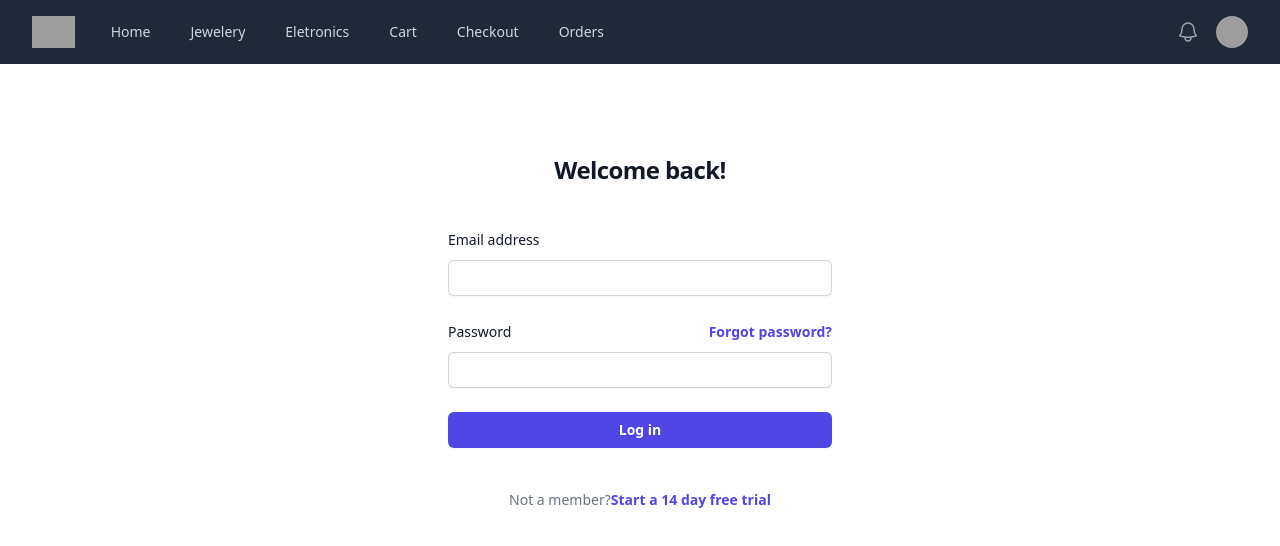
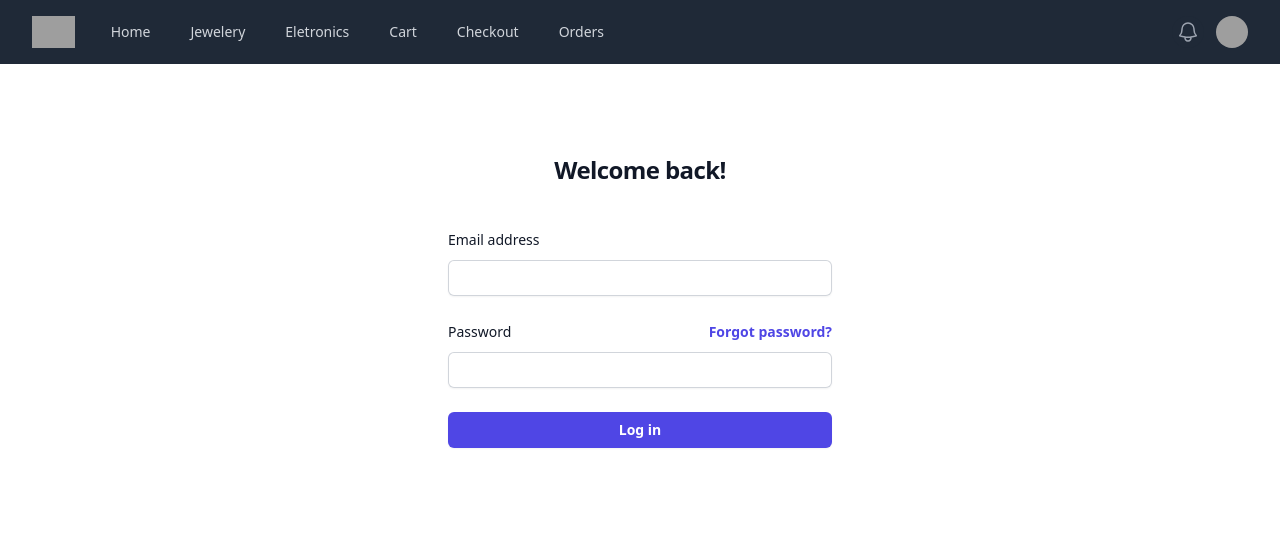
Before and after one commit to ThalesAvila/vite-initial-setup, a React (Vite) app: page /login in a window 1280 px wide. Shown: the top 546 px of the page. Built offline with nearby package versions, Linux system fonts and the light colour scheme; grey boxes are pictures that could not be loaded.

Commit message:
alteracoes componentes login e signup

```diff
--- a/src/aula13/eccommerce/Login.jsx
+++ b/src/aula13/eccommerce/Login.jsx
@@ -68,16 +68,6 @@ export default function Login() {
             </button>
           </div>
         </form>
-
-        <p className="mt-10 text-center text-sm text-gray-500">
-          Not a member?
-          <a
-            href="#"
-            className="font-semibold leading-6 text-indigo-600 hover:text-indigo-500"
-          >
-            Start a 14 day free trial
-          </a>
-        </p>
       </div>
     </div>
   );
--- a/src/aula13/eccommerce/SignUp.jsx
+++ b/src/aula13/eccommerce/SignUp.jsx
@@ -1,6 +1,7 @@
 import React from "react";
+import { Link } from "react-router-dom";
 
-export default function Login() {
+export default function SignUp() {
   return (
     <div className="flex min-h-full flex-col justify-center px-6 py-12 lg:px-8">
       <div className="sm:mx-auto sm:w-full sm:max-w-sm">
@@ -39,12 +40,12 @@ export default function Login() {
                 Password
               </label>
               <div className="text-sm">
-                <a
-                  href="#"
+                <Link
+                  to="/login"
                   className="font-semibold text-indigo-600 hover:text-indigo-500"
                 >
-                  Forgot password?
-                </a>
+                  Already have an account?
+                </Link>
               </div>
             </div>
             <div className="mt-2">
```
